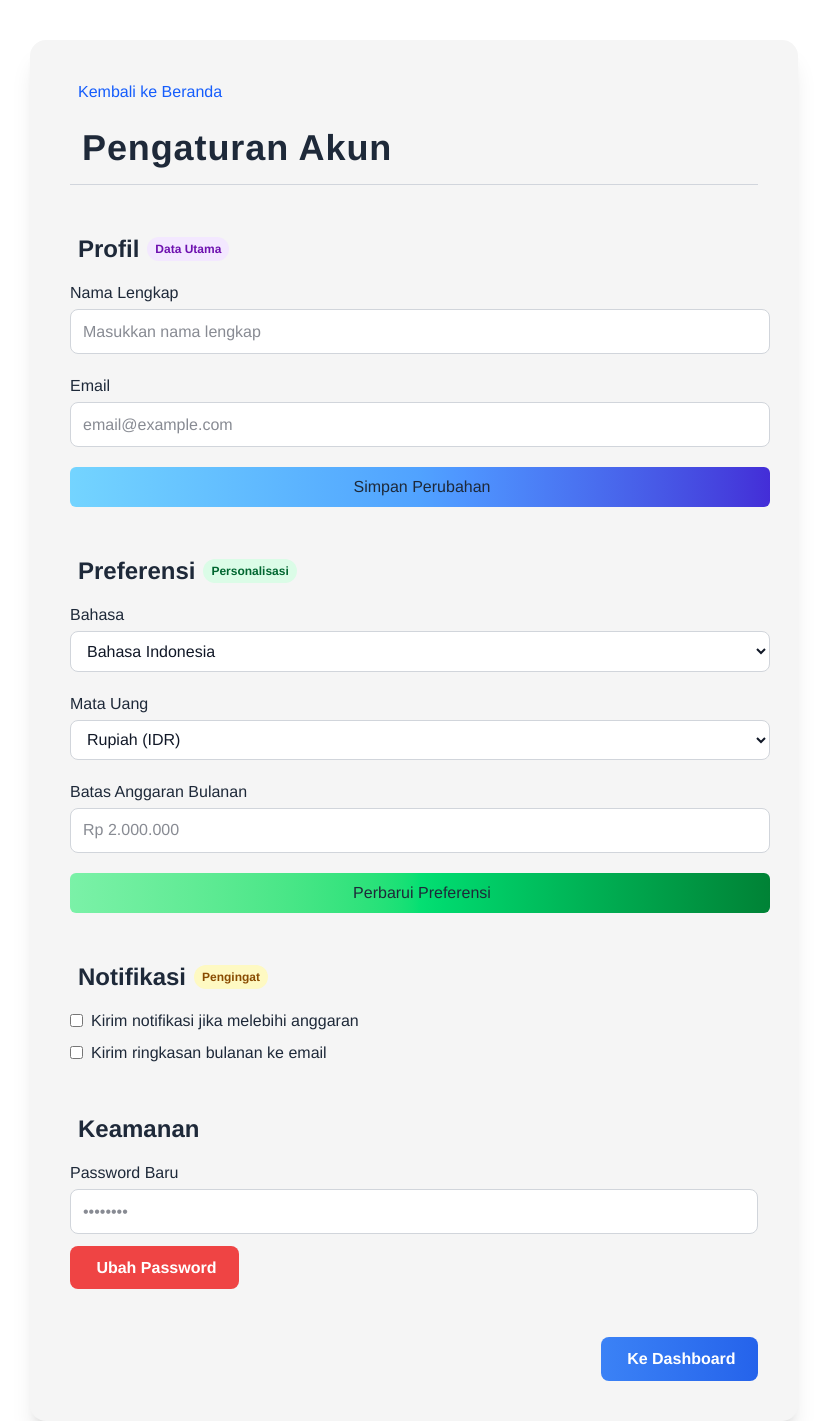
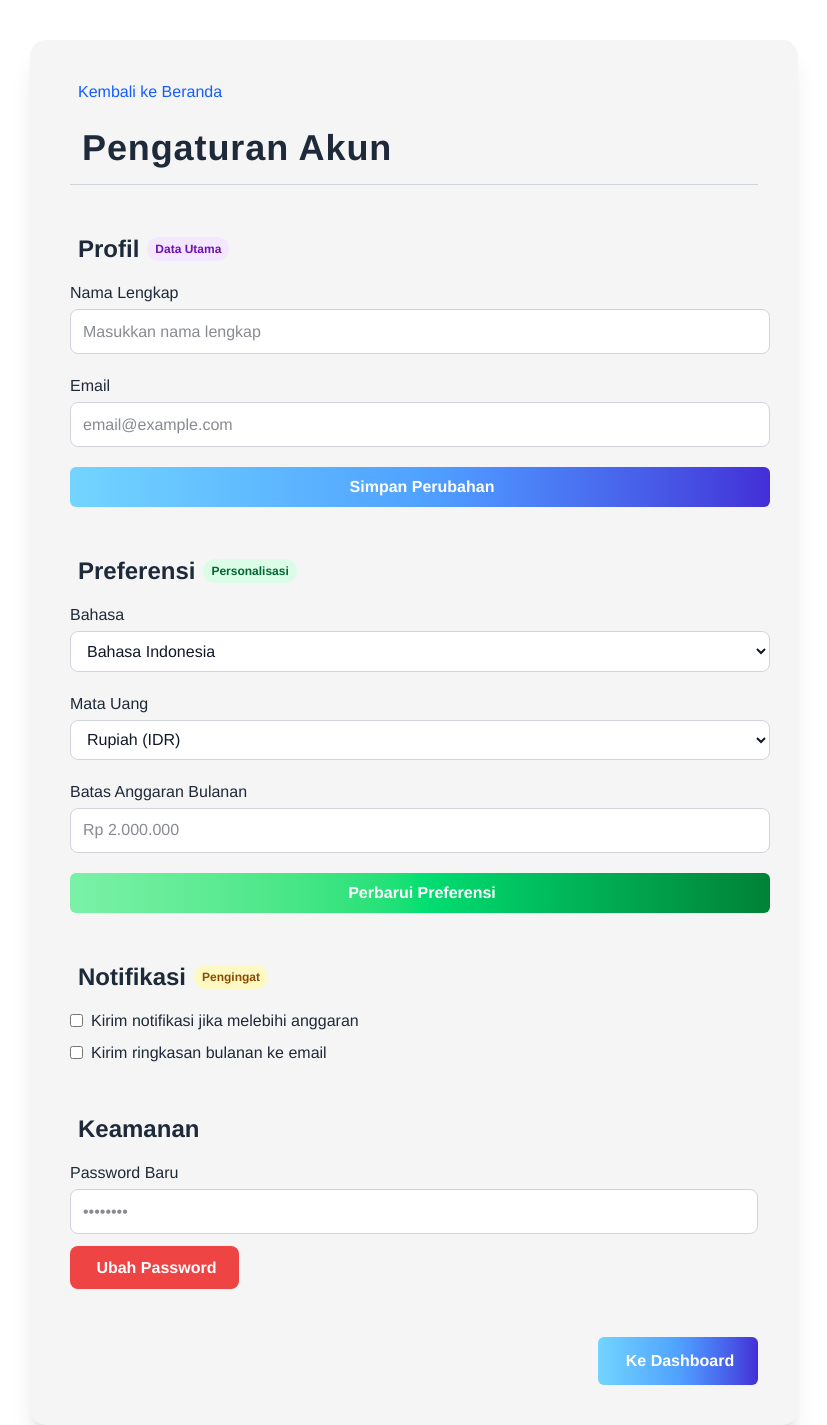
Before and after one commit to citraa28/pengelolaan-keuangan, a Vue app: page /settings in a window 1280 px wide. Shown: the whole page, without its empty margins (226-1053 px from the left). Built offline with nearby package versions, Linux system fonts and the light colour scheme; no server answers.

Commit message:
Perubahan tampilan button

```diff
--- a/src/pages/settingsPage.vue
+++ b/src/pages/settingsPage.vue
@@ -34,7 +34,7 @@
           <label class="block font-medium mb-1">Email</label>
           <input type="email" class="input" v-model="form.email" placeholder="email@example.com" />
         </div>
-        <button class="w-175 h-10 rounded-md bg-gradient-to-r from-sky-300 via-blue-400 to-indigo-700" @click="saveProfile">
+        <button class="w-175 h-10 rounded-md bg-gradient-to-r from-sky-300 via-blue-400 to-indigo-700 text-white font-bold" @click="saveProfile">
           <i class="fas fa-save mr-1"></i> Simpan Perubahan
         </button>
       </div>
@@ -66,7 +66,7 @@
           <label class="block font-medium mb-1">Batas Anggaran Bulanan</label>
           <input type="number" class="input" v-model.number="form.monthlyLimit" placeholder="Rp 2.000.000" />
         </div>
-        <button class="w-175 h-10 rounded-md bg-gradient-to-r from-green-300 via-green-400 to-green-700" @click="updatePreferences">
+        <button class="w-175 h-10 rounded-md bg-gradient-to-r from-green-300 via-green-400 to-green-700 text-white font-bold" @click="updatePreferences">
           <i class="fas fa-sync-alt mr-1"></i> Perbarui Preferensi
         </button>
       </div>
@@ -106,7 +106,7 @@
 
     <!-- Aksi Lanjut -->
     <div class="text-right mt-8">
-      <button class="btn-primary" @click="goToDashboard">
+      <button class="bg-gradient-to-r from-sky-300 via-blue-400 to-indigo-700 text-white font-bold  w-40 h-12 rounded-md " @click="goToDashboard">
         <i class="fas fa-arrow-right mr-1"></i> Ke Dashboard
       </button>
     </div>
```
